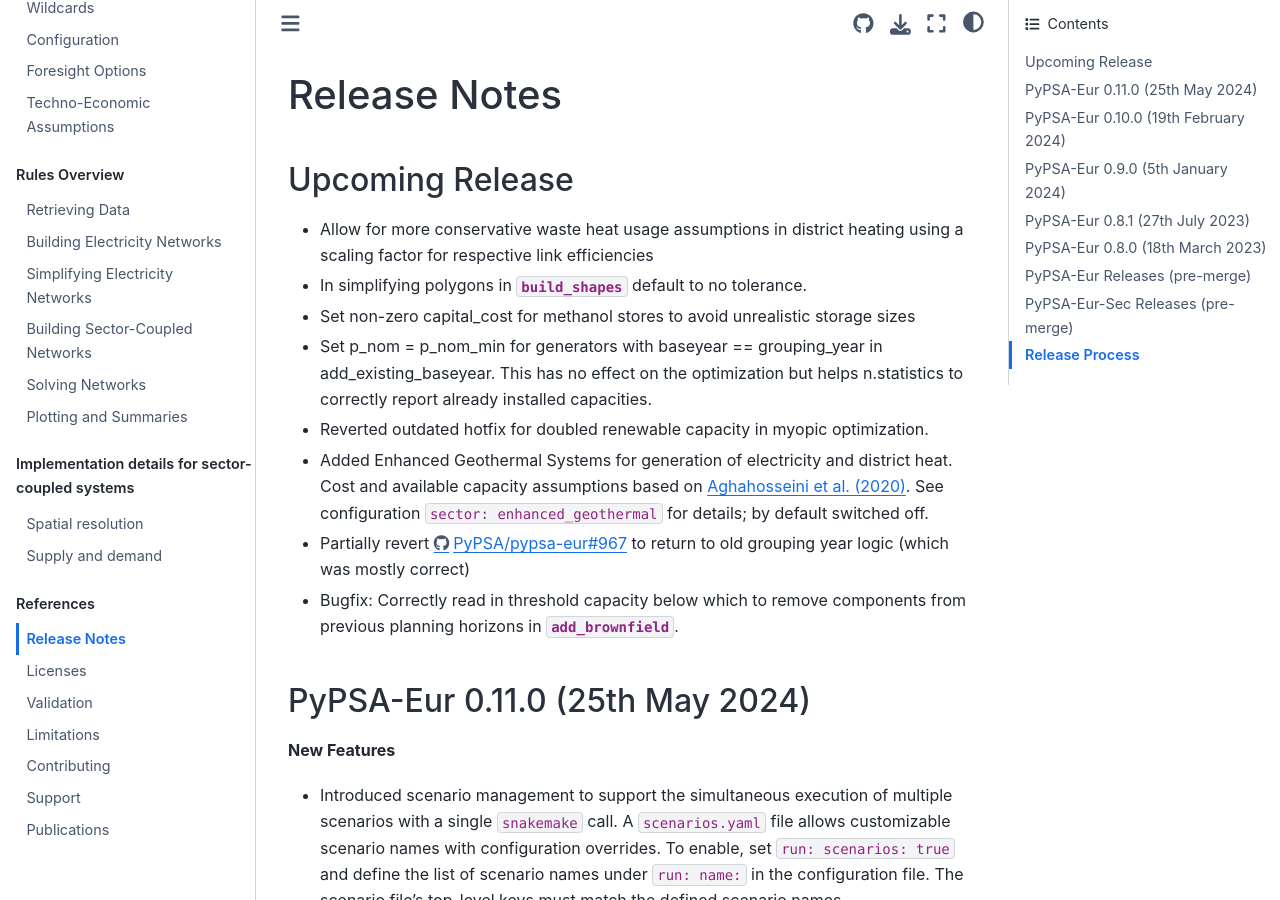
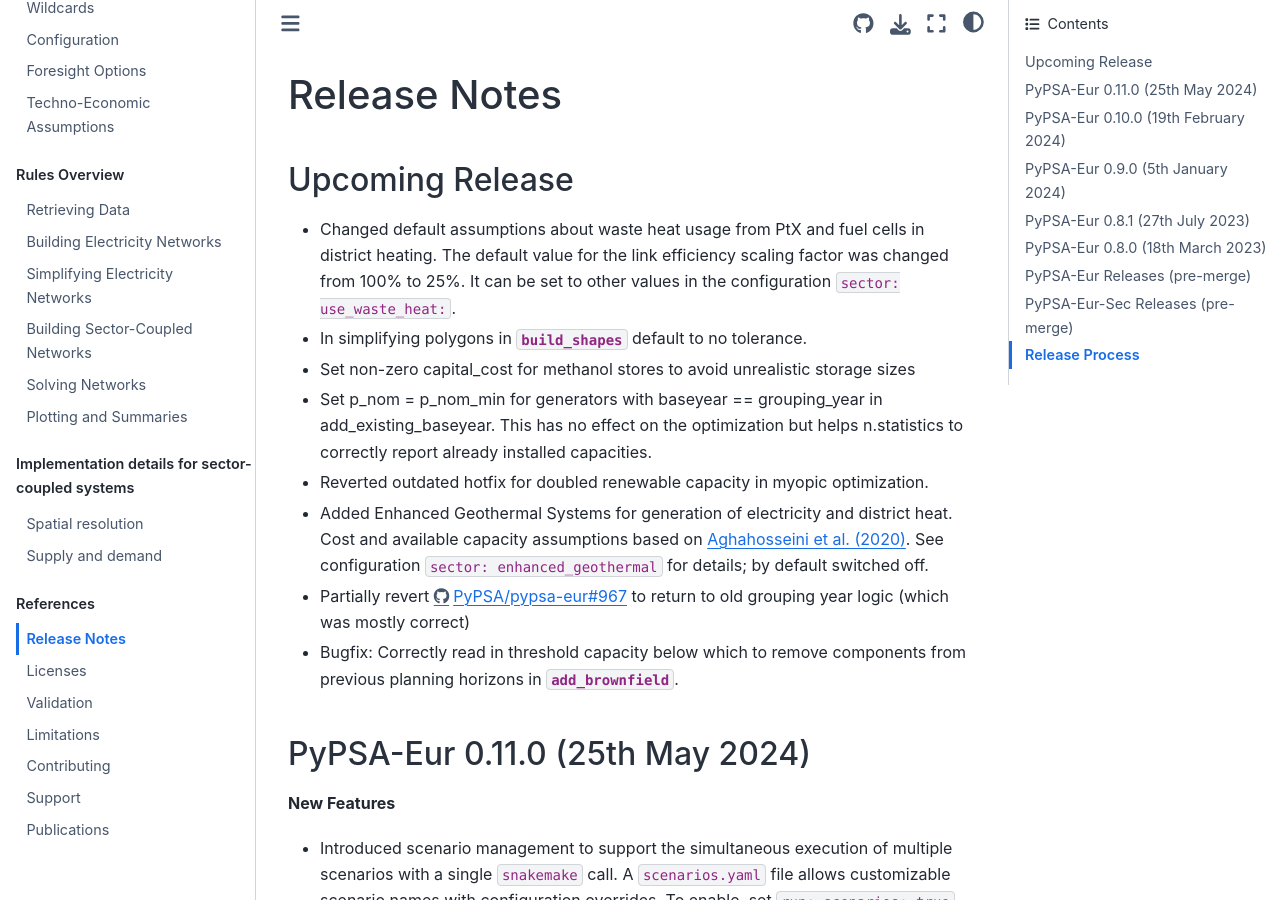
Before and after one commit to open-energy-transition/clean-firm-techs-eu, a Sphinx documentation site: the page built from doc/release_notes.rst, in a window 1280 px wide and 900 px high. Built offline with Sphinx 7.4.7 and the Sphinx Book theme 1.1.4, drawn with Linux system fonts in a browser that asks for light colours.

Commit message:
adjusted release note

```diff
--- a/doc/release_notes.rst
+++ b/doc/release_notes.rst
@@ -10,7 +10,9 @@ Release Notes
 Upcoming Release
 ================
 
-* Allow for more conservative waste heat usage assumptions in district heating using a scaling factor for respective link efficiencies
+* Changed default assumptions about waste heat usage from PtX and fuel cells in district heating.
+  The default value for the link efficiency scaling factor was changed from 100% to 25%.
+  It can be set to other values in the configuration ``sector: use_waste_heat:``.
 
 * In simplifying polygons in :mod:`build_shapes` default to no tolerance.
 
```
